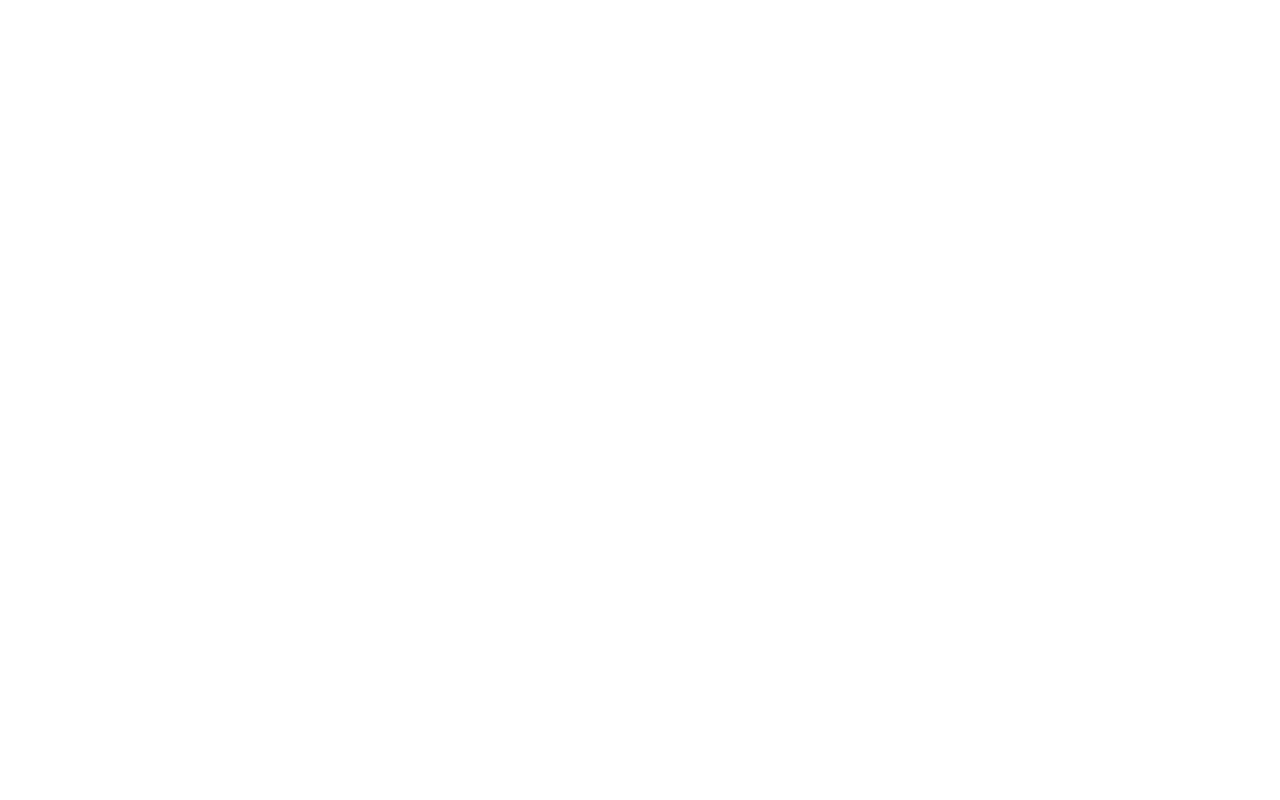
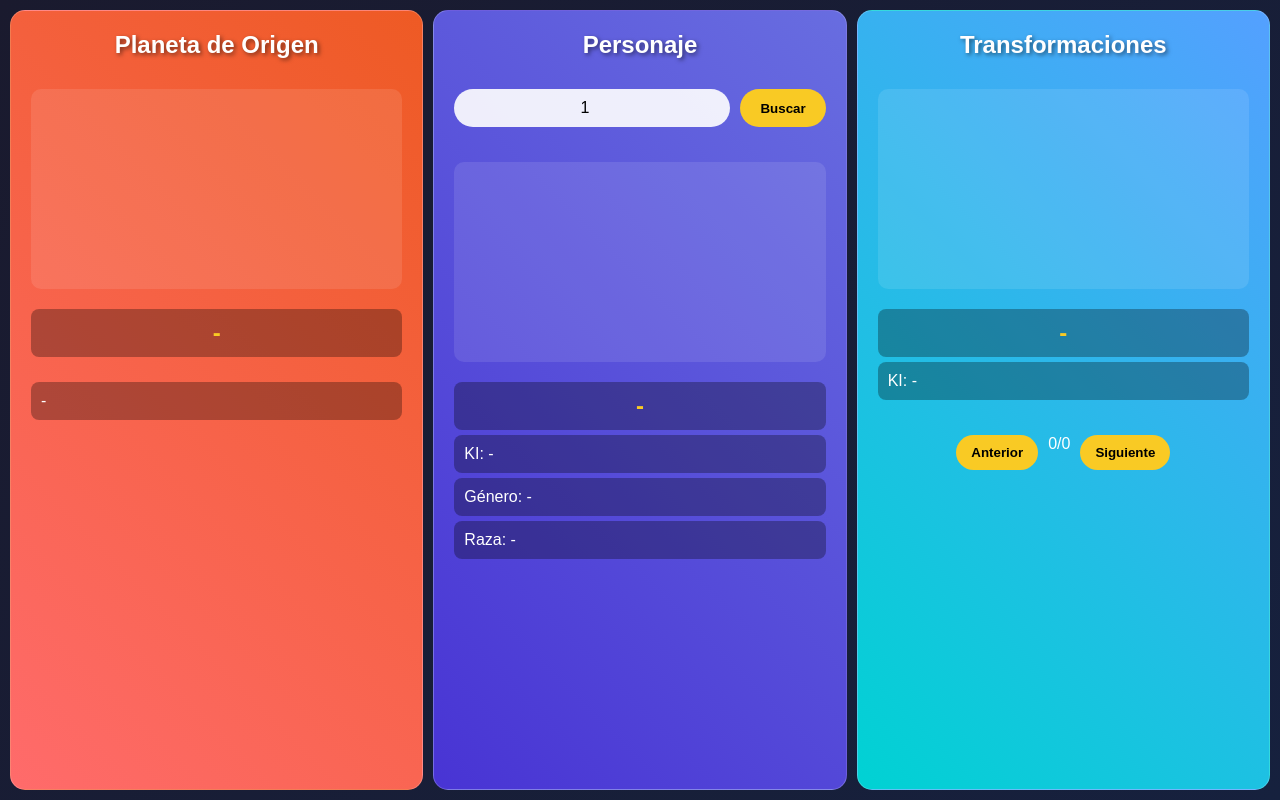
Before and after one commit to StedieRex/proyecto_goku, a plain HTML site: page index.html in a window 1280 px wide. Drawn offline with Linux system fonts and the light colour scheme; no server answers.

Commit message:
idea completa

```diff
--- a/estilos.css
+++ b/estilos.css
@@ -0,0 +1,131 @@
+* {
+    margin: 0;
+    padding: 0;
+    box-sizing: border-box;
+    font-family: 'Arial', sans-serif;
+}
+
+body {
+    background: linear-gradient(135deg, #1a1a2e 0%, #16213e 100%);
+    color: white;
+}
+
+.contenedor {
+    display: flex;
+    height: 100vh;
+    gap: 10px;
+    padding: 10px;
+}
+
+.seccion {
+    flex: 1;
+    padding: 20px;
+    border-radius: 15px;
+    background: rgba(255, 255, 255, 0.1);
+    backdrop-filter: blur(10px);
+    border: 1px solid rgba(255, 255, 255, 0.2);
+    display: flex;
+    flex-direction: column;
+    gap: 15px;
+}
+
+.planeta {
+    background: linear-gradient(45deg, #ff6b6b, #ee5a24);
+}
+
+.personaje {
+    background: linear-gradient(45deg, #4834d4, #686de0);
+}
+
+.tranformacion {
+    background: linear-gradient(45deg, #00d2d3, #54a0ff);
+}
+
+.buscador {
+    display: flex;
+    gap: 10px;
+    margin-bottom: 20px;
+}
+
+.buscador input {
+    flex: 1;
+    padding: 10px;
+    border: none;
+    border-radius: 25px;
+    background: rgba(255, 255, 255, 0.9);
+    text-align: center;
+    font-size: 16px;
+}
+
+.buscador button {
+    padding: 10px 20px;
+    border: none;
+    border-radius: 25px;
+    background: #f9ca24;
+    color: #000;
+    cursor: pointer;
+    font-weight: bold;
+    transition: transform 0.3s;
+}
+
+.buscador button:hover {
+    transform: scale(1.05);
+}
+
+.imagenPlaneta, .imagenPersonaje, .imagenTransformacion {
+    width: 100%;
+    height: 200px;
+    background-size: contain;
+    background-repeat: no-repeat;
+    background-position: center;
+    border-radius: 10px;
+    background-color: rgba(255, 255, 255, 0.1);
+}
+
+.informacion p, .planeta p, .transformacion-info p {
+    background: rgba(0, 0, 0, 0.3);
+    padding: 10px;
+    border-radius: 8px;
+    margin: 5px 0;
+}
+
+.botones {
+    display: flex;
+    gap: 10px;
+    justify-content: center;
+    margin-top: 15px;
+}
+
+.botones button {
+    padding: 10px 15px;
+    border: none;
+    border-radius: 20px;
+    background: #f9ca24;
+    color: #000;
+    cursor: pointer;
+    font-weight: bold;
+    transition: all 0.3s;
+}
+
+.botones button:hover:not(:disabled) {
+    background: #f6e58d;
+    transform: translateY(-2px);
+}
+
+.botones button:disabled {
+    background: #7f8c8d;
+    cursor: not-allowed;
+}
+
+h2 {
+    text-align: center;
+    margin-bottom: 15px;
+    text-shadow: 2px 2px 4px rgba(0, 0, 0, 0.5);
+}
+
+.nombre {
+    font-size: 24px;
+    font-weight: bold;
+    text-align: center;
+    color: #f9ca24;
+}
--- a/index.html
+++ b/index.html
@@ -1,13 +1,54 @@
 <!DOCTYPE html>
-<html lang="en">
+<html lang="es">
 <head>
     <meta charset="UTF-8">
     <meta name="viewport" content="width=device-width, initial-scale=1.0">
-    <title>Document</title>
+    <title>Dragon Ball API</title>
     <link rel="stylesheet" href="estilos.css">
-    <script src="script.js" defer></script>
 </head>
+
 <body>
+    <div class="contenedor">
+        <!-- Sección Planeta -->
+        <div class="seccion planeta">
+            <h2>Planeta de Origen</h2>
+            <div class="imagenPlaneta" id="imagenPlaneta"></div>
+            <p class="nombre" id="nombrePlaneta">-</p>
+            <p class="descripcion" id="estadoPlaneta">-</p>
+        </div>
 
+        <!-- Sección Personaje -->
+        <div class="seccion personaje">
+            <h2>Personaje</h2>
+            <div class="buscador">
+                <input type="number" id="idPersonaje" min="1" max="58" placeholder="ID del personaje (1-58)">
+                <button onclick="buscarPersonaje()">Buscar</button>
+            </div>
+            <div class="imagenPersonaje" id="imagenPersonaje"></div>
+            <div class="informacion">
+                <p class="nombre" id="nombrePersonaje">-</p>
+                <p class="ki" id="kiPersonaje">KI: -</p>
+                <p class="gender" id="generoPersonaje">Género: -</p>
+                <p class="raza" id="razaPersonaje">Raza: -</p>
+            </div>
+        </div>
+
+        <!-- Sección Transformaciones -->
+        <div class="seccion tranformacion">
+            <h2>Transformaciones</h2>
+            <div class="imagenTransformacion" id="imagenTransformacion"></div>
+            <div class="transformacion-info">
+                <p class="nombre" id="nombreTransformacion">-</p>
+                <p id="kiTransformacion">KI: -</p>
+            </div>
+            <div class="botones">
+                <button onclick="transformacionAnterior()" id="btnAnterior">Anterior</button>
+                <span id="contadorTransformacion">0/0</span>
+                <button onclick="transformacionSiguiente()" id="btnSiguiente">Siguiente</button>
+            </div>
+        </div>
+    </div>
+
+    <script src="script.js"></script>
 </body>
 </html>
--- a/script.js
+++ b/script.js
@@ -0,0 +1,132 @@
+// Variables globales
+let personajeActual = null;
+let transformaciones = [];
+let transformacionIndex = 0;
+
+// Función principal para buscar personaje
+async function buscarPersonaje() {
+    const idInput = document.getElementById('idPersonaje');
+    const id = parseInt(idInput.value);
+
+    // Validación
+    if (isNaN(id) || id < 1 || id > 58) {
+        alert('Por favor, ingresa un ID válido entre 1 y 58');
+        return;
+    }
+
+    try {
+        const response = await fetch(`https://dragonball-api.com/api/characters/${id}`);
+
+        if (!response.ok) {
+            throw new Error('Personaje no encontrado');
+        }
+
+        personajeActual = await response.json();
+        transformaciones = personajeActual.transformations || [];
+        transformacionIndex = 0;
+
+        // Actualizar la interfaz
+        actualizarPersonaje();
+        actualizarPlaneta();
+        actualizarTransformacion();
+
+    } catch (error) {
+        console.error('Error:', error);
+        alert('Error al cargar el personaje: ' + error.message);
+    }
+}
+
+// Actualizar información del personaje
+function actualizarPersonaje() {
+    if (!personajeActual) return;
+
+    document.getElementById('nombrePersonaje').textContent = personajeActual.name;
+    document.getElementById('kiPersonaje').textContent = `KI: ${personajeActual.ki || 'Desconocido'}`;
+    document.getElementById('generoPersonaje').textContent = `Género: ${personajeActual.gender || 'Desconocido'}`;
+    document.getElementById('razaPersonaje').textContent = `Raza: ${personajeActual.race || 'Desconocido'}`;
+
+    // Imagen del personaje
+    const imgPersonaje = document.getElementById('imagenPersonaje');
+    if (personajeActual.image) {
+        imgPersonaje.style.backgroundImage = `url('${personajeActual.image}')`;
+    } else {
+        imgPersonaje.style.backgroundImage = 'none';
+    }
+}
+
+// Actualizar información del planeta
+function actualizarPlaneta() {
+    if (!personajeActual || !personajeActual.originPlanet) {
+        document.getElementById('nombrePlaneta').textContent = 'Desconocido';
+        document.getElementById('estadoPlaneta').textContent = 'Información no disponible';
+        document.getElementById('imagenPlaneta').style.backgroundImage = 'none';
+        return;
+    }
+
+    const planeta = personajeActual.originPlanet;
+    document.getElementById('nombrePlaneta').textContent = planeta.name;
+    document.getElementById('estadoPlaneta').textContent =
+        planeta.isDestroyed ? '🗑️ Planeta Destruido' : '🌍 Planeta Intacto';
+
+    // Imagen representativa del planeta (usaremos una genérica)
+    document.getElementById('imagenPlaneta').style.backgroundImage =
+        'url("https://cdn.pixabay.com/photo/2016/07/30/13/26/planet-1557236_960_720.png")';
+}
+
+// Actualizar transformación actual
+function actualizarTransformacion() {
+    const btnAnterior = document.getElementById('btnAnterior');
+    const btnSiguiente = document.getElementById('btnSiguiente');
+    const contador = document.getElementById('contadorTransformacion');
+
+    if (transformaciones.length === 0) {
+        document.getElementById('nombreTransformacion').textContent = 'Sin transformaciones';
+        document.getElementById('kiTransformacion').textContent = 'KI: -';
+        document.getElementById('imagenTransformacion').style.backgroundImage = 'none';
+        contador.textContent = '0/0';
+        btnAnterior.disabled = true;
+        btnSiguiente.disabled = true;
+        return;
+    }
+
+    const transformacion = transformaciones[transformacionIndex];
+    document.getElementById('nombreTransformacion').textContent = transformacion.name;
+    document.getElementById('kiTransformacion').textContent = `KI: ${transformacion.ki || 'Desconocido'}`;
+
+    if (transformacion.image) {
+        document.getElementById('imagenTransformacion').style.backgroundImage = `url('${transformacion.image}')`;
+    }
+
+    // Actualizar contador y botones
+    contador.textContent = `${transformacionIndex + 1}/${transformaciones.length}`;
+    btnAnterior.disabled = transformacionIndex === 0;
+    btnSiguiente.disabled = transformacionIndex === transformaciones.length - 1;
+}
+
+// Navegación entre transformaciones
+function transformacionSiguiente() {
+    if (transformacionIndex < transformaciones.length - 1) {
+        transformacionIndex++;
+        actualizarTransformacion();
+    }
+}
+
+function transformacionAnterior() {
+    if (transformacionIndex > 0) {
+        transformacionIndex--;
+        actualizarTransformacion();
+    }
+}
+
+// Buscar al presionar Enter
+document.getElementById('idPersonaje').addEventListener('keypress', function(e) {
+    if (e.key === 'Enter') {
+        buscarPersonaje();
+    }
+});
+
+// Cargar un personaje por defecto al iniciar
+window.addEventListener('load', function() {
+    document.getElementById('idPersonaje').value = '1';
+    buscarPersonaje();
+});
```
